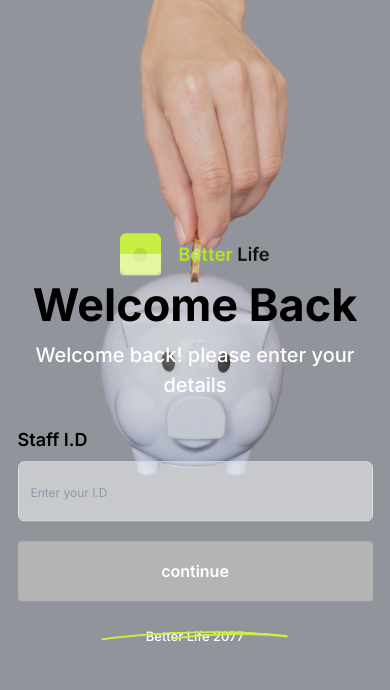
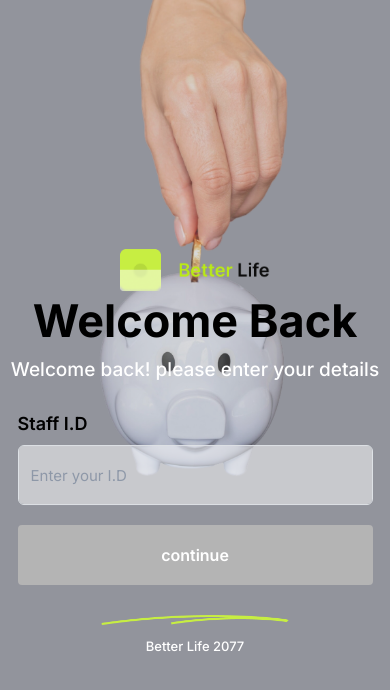
Before and after one commit to techemmydev/bl-project, a React (Vite) app: page / in a window 390 px wide. Shown: the top 690 px of the page. Built offline with nearby package versions, Linux system fonts and the light colour scheme.

Commit message:
first commit

```diff
--- a/src/views/staff-Id-Login/Staffid.module.css
+++ b/src/views/staff-Id-Login/Staffid.module.css
@@ -129,7 +129,7 @@
     font-size: 45px;
   }
   .piggyLogoContainer p {
-    font-size: 20px;
+    font-size: 19px;
   }
   .textOverlay {
     top: 85%; /* Adjust top position to center the form */
@@ -139,10 +139,13 @@
     /* gap: 10px; */
   }
   .copyRight {
-    top: 630px;
+    top: 640px;
   }
   .formLabel {
     font-size: 18px;
     font-weight: 600;
   }
+  .inputWidth::placeholder {
+    font-size: 15px;
+  }
 }
```
